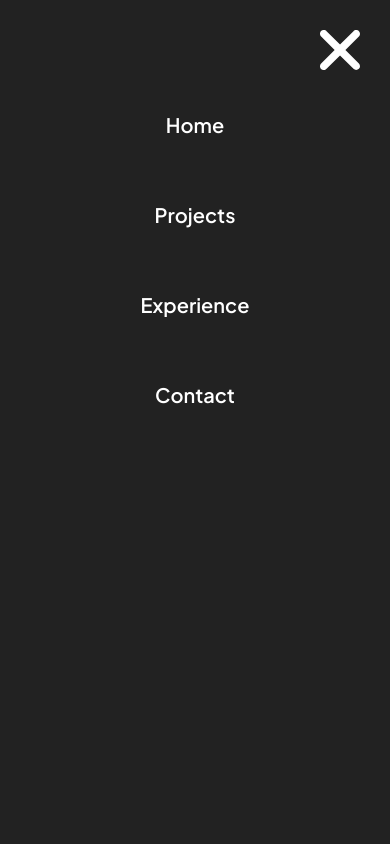
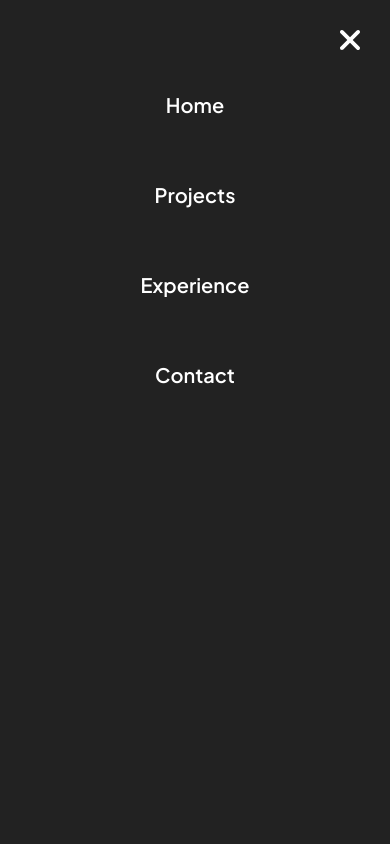
Before and after one commit to Jameson13B/jameson-portfolio, a React (Create React App) app: page / in a window 390 px wide. Both pictures are taken after a click on the button 338 px from the left and 50 px from the top of the page. Shown: the top 844 px of the page. Built offline with nearby package versions, Linux system fonts and the light colour scheme.

Commit message:
Updated social and header icons to correct size

```diff
--- a/src/App.js
+++ b/src/App.js
@@ -1,5 +1,5 @@
 import './App.css'
-import Experience from './components/Experience'
+import { Experience } from './components/Experience'
 import { Header } from './components/Header'
 import { Home } from './components/Home'
 import { Projects } from './components/Projects'
@@ -20,6 +20,4 @@ function App() {
 export default App
 
 // TODO LIST:
-// - Add social media icons/links
-// - Add menu button for mobile
 // - Add resume file to /public
--- a/src/components/Contact.js
+++ b/src/components/Contact.js
@@ -1,10 +1,10 @@
-import React from "react"
+import React from 'react'
 
-import EmailIcon from "../assets/email-icon.svg"
-import LinkedInLogo from "../assets/linkedin.svg"
-import InstagramLogo from "../assets/instagram.svg"
-import GithubLogo from "../assets/github.svg"
-import MediumLogo from "../assets/medium.svg"
+import EmailIcon from '../assets/email-icon.svg'
+import LinkedInLogo from '../assets/linkedin.svg'
+import InstagramLogo from '../assets/instagram.svg'
+import GithubLogo from '../assets/github.svg'
+import MediumLogo from '../assets/medium.svg'
 
 export const Contact = () => {
   return (
@@ -31,16 +31,16 @@ export const Contact = () => {
         <div className="text-white flex">
           <img
             alt="linkedin"
-            className="h-[45px] mr-[24px]"
+            className="h-[20px] mr-[24px]"
             src={LinkedInLogo}
           />
           <img
             alt="instagram"
-            className="h-[45px] mr-[24px]"
+            className="h-[20px] mr-[24px]"
             src={InstagramLogo}
           />
-          <img alt="github" className="h-[45px] mr-[24px]" src={GithubLogo} />
-          <img alt="medium" className="h-[45px]" src={MediumLogo} />
+          <img alt="github" className="h-[20px] mr-[24px]" src={GithubLogo} />
+          <img alt="medium" className="h-[20px]" src={MediumLogo} />
         </div>
       </div>
     </div>
--- a/src/components/Experience.js
+++ b/src/components/Experience.js
@@ -24,5 +24,3 @@ export const Experience = () => {
     </div>
   )
 }
-
-export default Experience
--- a/src/components/Header.js
+++ b/src/components/Header.js
@@ -1,13 +1,13 @@
-import React, { useState } from "react"
+import React, { useState } from 'react'
 
-import MenuIcon from "../assets/menu.svg"
-import CloseIcon from "../assets/close.svg"
+import MenuIcon from '../assets/menu.svg'
+import CloseIcon from '../assets/close.svg'
 
 export const Header = () => {
   const [isOpen, setIsOpen] = useState(false)
   const scrollToTop = (selector) => {
     window.scrollTo({
-      behavior: "smooth",
+      behavior: 'smooth',
       top:
         document.querySelector(selector).getBoundingClientRect().top -
         document.body.getBoundingClientRect().top -
@@ -25,7 +25,7 @@ export const Header = () => {
           <button
             className="text-white mr-[71px] font-PlusJakarta"
             onClick={() => {
-              scrollToTop("#home-section")
+              scrollToTop('#home-section')
             }}
           >
             Home
@@ -33,7 +33,7 @@ export const Header = () => {
           <button
             className="text-white mr-[71px] font-PlusJakarta"
             onClick={() => {
-              scrollToTop("#projects-section")
+              scrollToTop('#projects-section')
             }}
           >
             Projects
@@ -41,7 +41,7 @@ export const Header = () => {
           <button
             className="text-white mr-[71px] font-PlusJakarta"
             onClick={() => {
-              scrollToTop("#experience-section")
+              scrollToTop('#experience-section')
             }}
           >
             Experience
@@ -49,15 +49,15 @@ export const Header = () => {
           <button
             className="text-white font-PlusJakarta"
             onClick={() => {
-              scrollToTop("#contact-section")
+              scrollToTop('#contact-section')
             }}
           >
             Contact
           </button>
         </div>
-        <div className="flex justify-between sm:hidden">
+        <div className="flex justify-between items-center sm:hidden">
           <button
-            className="text-white font-PlusJakarta"
+            className="text-white h-[25px] aspect-square font-PlusJakarta"
             onClick={() => setIsOpen(true)}
           >
             <img alt="menu button" src={MenuIcon} />
@@ -66,7 +66,7 @@ export const Header = () => {
         {isOpen && (
           <div className="flex flex-col items-center fixed left-0 right-0 top-0 bottom-0 bg-[#222222] p-[30px] sm:hidden">
             <button
-              className="text-white ml-auto font-PlusJakarta"
+              className="text-white h-[20px] aspect-square ml-auto font-PlusJakarta"
               onClick={() => {
                 setIsOpen(false)
               }}
@@ -77,7 +77,7 @@ export const Header = () => {
               className="text-white p-[20px] rounded-[12px] w-full mt-[20px] font-PlusJakarta hover:bg-[#161513] text-[20px]"
               onClick={() => {
                 setIsOpen(false)
-                scrollToTop("#home-section")
+                scrollToTop('#home-section')
               }}
             >
               Home
@@ -86,7 +86,7 @@ export const Header = () => {
               className="text-white p-[20px] rounded-[12px] w-full mt-[20px] font-PlusJakarta hover:bg-[#161513] text-[20px]"
               onClick={() => {
                 setIsOpen(false)
-                scrollToTop("#projects-section")
+                scrollToTop('#projects-section')
               }}
             >
               Projects
@@ -95,7 +95,7 @@ export const Header = () => {
               className="text-white p-[20px] rounded-[12px] w-full mt-[20px] font-PlusJakarta hover:bg-[#161513] text-[20px]"
               onClick={() => {
                 setIsOpen(false)
-                scrollToTop("#experience-section")
+                scrollToTop('#experience-section')
               }}
             >
               Experience
@@ -104,7 +104,7 @@ export const Header = () => {
               className="text-white p-[20px] rounded-[12px] w-full mt-[20px] font-PlusJakarta hover:bg-[#161513] text-[20px]"
               onClick={() => {
                 setIsOpen(false)
-                scrollToTop("#contact-section")
+                scrollToTop('#contact-section')
               }}
             >
               Contact
```
